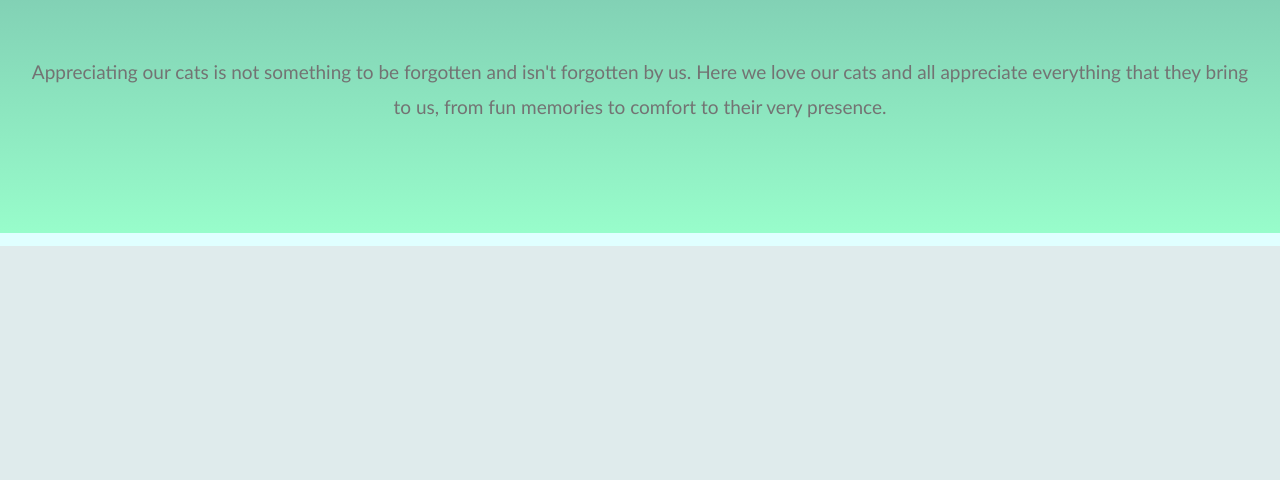
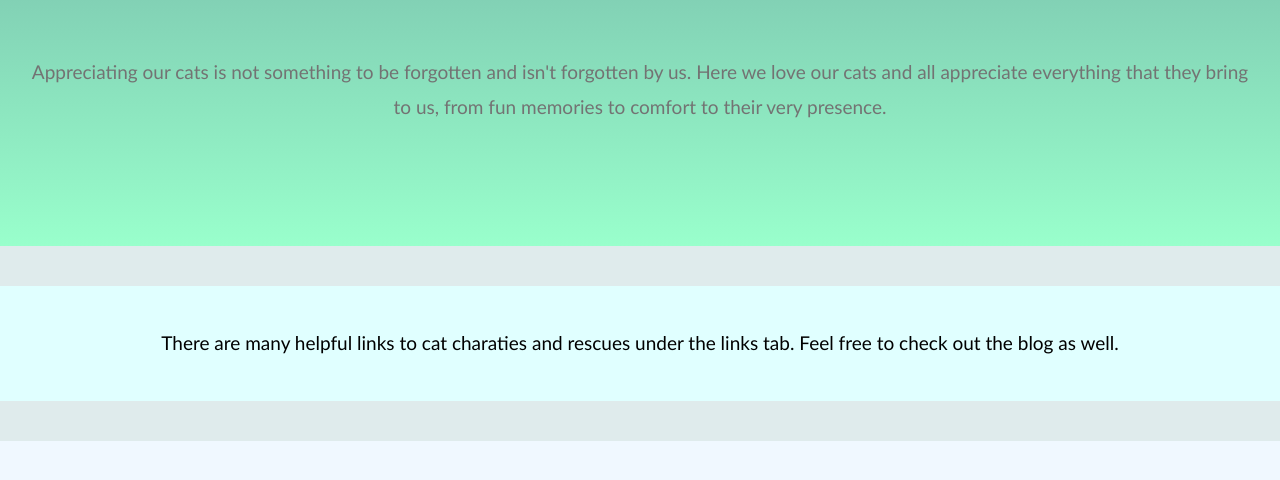
Before and after one commit to Jewel494/Jewel494.github.io, a Jekyll site: the page indexone.html, which Jekyll copies as it is, in a window 1280 px wide, cut to the strip 1777-2277 px from the top of the page. Shown: the top 480 px of the strip. Built offline with Jekyll 4.4.1, drawn with Linux system fonts in a browser that asks for light colours; some web fonts are replaced; before the commit the page ends 2023 px from its top, so only the background shows below that.

Commit message:
Update indexone.html

```diff
--- a/indexone.html
+++ b/indexone.html
@@ -187,6 +187,7 @@ overflow: auto;
 color: black;
 transition-duration: 2s;
 }
+
 .twotextbtwn {
 text-align: center;
 padding-top: 45px;
@@ -196,6 +197,7 @@ color: white;
 font-family: 'Andika', sans-serif;
 overflow: auto;
 }
+
 .atexttwo {
 text-align: center;
 padding-top: 40px;
@@ -255,6 +257,7 @@ position: relative;
  padding-bottom: 40px;
  overflow: auto;
  margin-top: 40px;
+ margin-bottom: 40px;
     }
 
 .textdos {
@@ -356,11 +359,6 @@ position: relative;
 
 </div>
 
-<!--<div style="padding-left:16px">
-  <h2>Responsive Topnav Example</h2>
-  <p>Resize the browser window to see how it works.</p>
-</div>-->
-
 <div class="unoimage">
     <div class="textuno"><p>This site strives to help cats in need by promoting people to be better and kinder to cats. Our core values here at Save Cats are kindesss, caring, and appreciation for our cats.</p></div>
       </div>
@@ -400,7 +398,7 @@ position: relative;
       <img src="https://www.publicdomainpictures.net/pictures/250000/nahled/cat-toys.jpg" alt="two cats"style="width:200px;height:130px;">
       <div class="atextthree">
       <p>Appreciating our cats is not something to be forgotten and isn't forgotten by us. Here we love our cats and all appreciate everything that they bring to us, from fun memories to comfort to their very presence.</p>
-      <div>
+      </div>
       </div>
       </div>
   <div class="dosimage">
```
